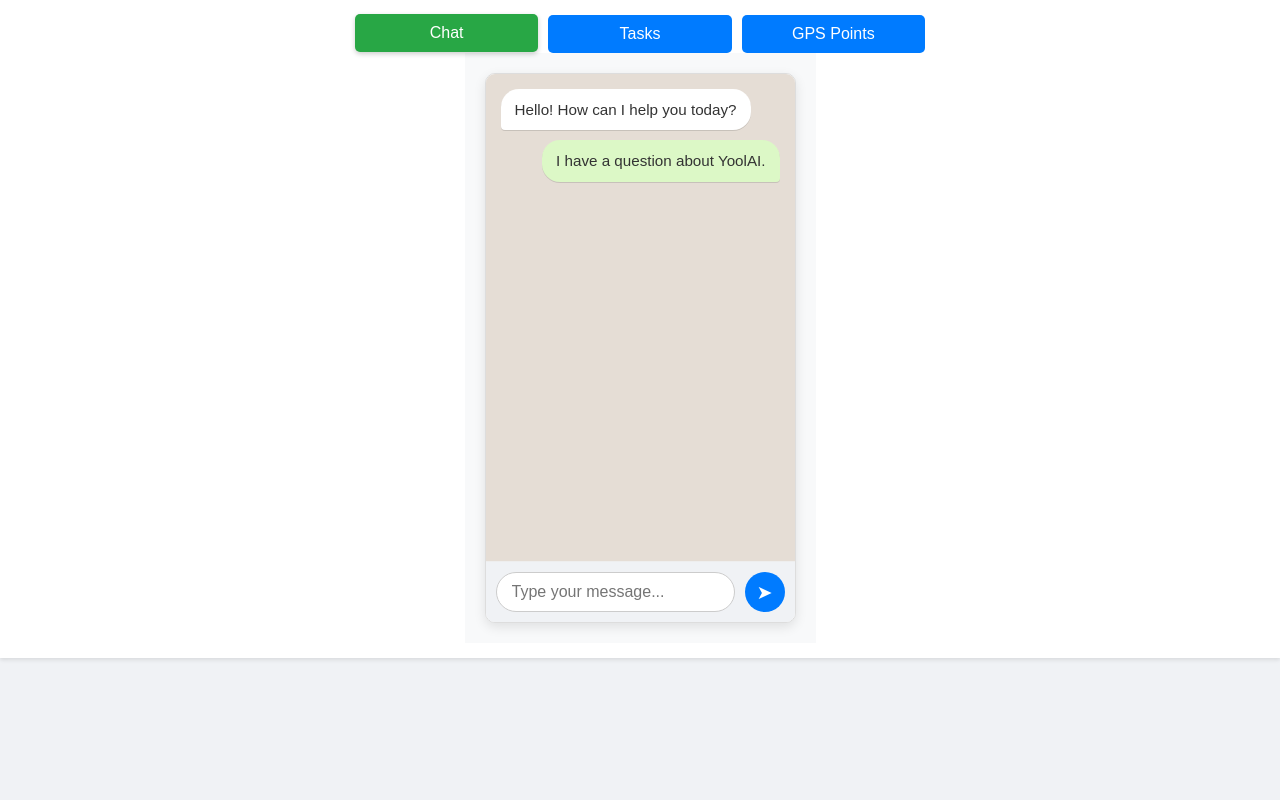
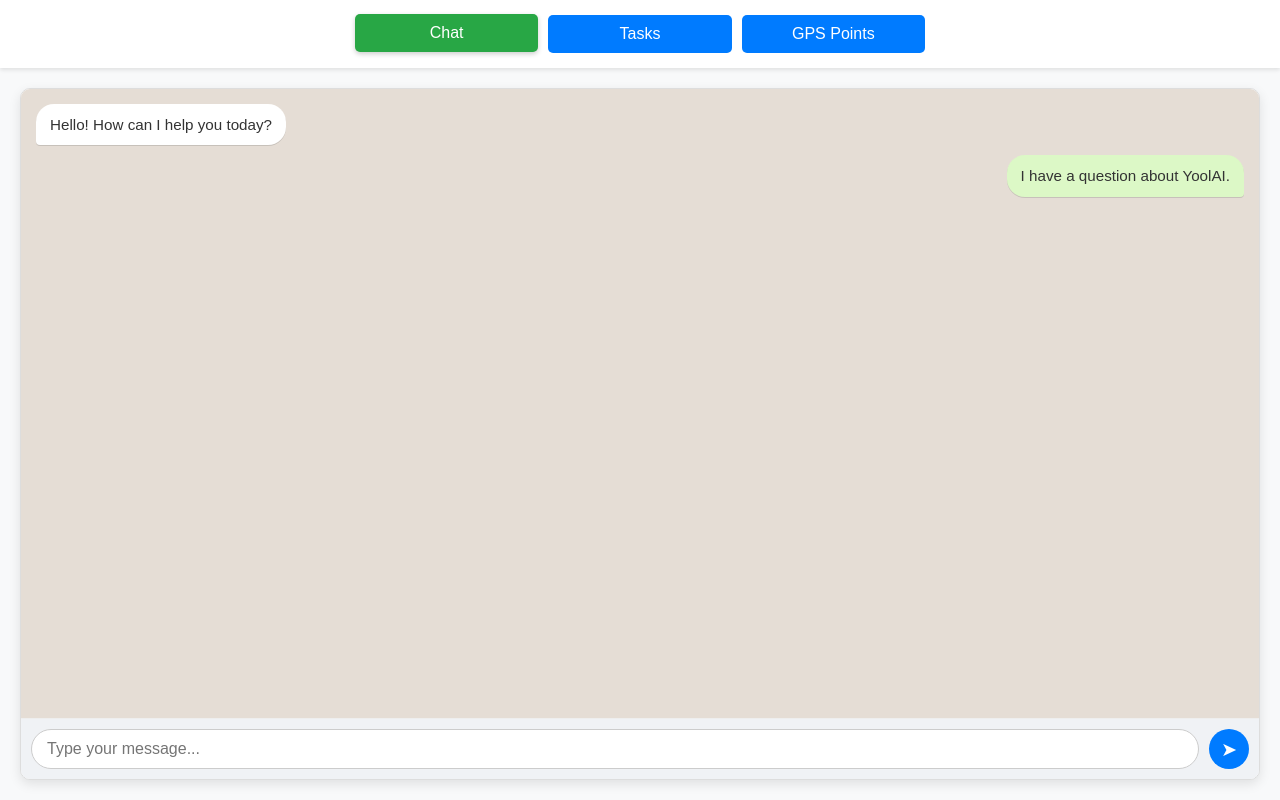
Before and after one commit to sh-navid/YoolAI, a React (Create React App) app in the folder YoolUI/: page / in a window 1280 px wide. Built offline with nearby package versions, Linux system fonts and the light colour scheme.

Commit message:
[Enhancement] Adjusted App.js to correctly implement fullscreen for the chat interface by moving the content-area out of the App-header

```diff
--- a/YoolUI/src/App.js
+++ b/YoolUI/src/App.js
@@ -84,7 +84,8 @@ function App() {
           <button onClick={() => { setActiveView('tasks'); setCurrentTask(null); }} className={activeView === 'tasks' ? 'active' : ''}>Tasks</button>
           <button onClick={() => setActiveView('gps')} className={activeView === 'gps' ? 'active' : ''}>GPS Points</button>
         </nav>
-        <div className="content-area">
+      </header> {/* Move content-area out of header */}
+      <div className="content-area"> {/* Content area for dynamic views */}
         {activeView === 'chat' && (
           <ChatWindow messages={messages} onSendMessage={handleSendMessage} />
         )}
@@ -105,7 +106,6 @@ function App() {
           </div>
         )}
       </div>
-      </header>
     </div>
   );
 }
--- a/YoolUI/src/components/ChatWindow.css
+++ b/YoolUI/src/components/ChatWindow.css
@@ -1,14 +1,15 @@
 .chat-window {
   width: 100%;
-  max-width: 600px; /* Standard chat width */
-  height: 550px; /* Fixed height for chat window */
+  max-width: none; /* Remove max-width constraint */
+  height: 100%; /* Make chat window fill height */
+  max-height: none; /* Remove max-height constraint */
   border: 1px solid #ddd;
   border-radius: 10px;
   display: flex;
   flex-direction: column;
   overflow: hidden;
-  background-color: #fff; /* White background */
-  box-shadow: 0 4px 12px rgba(0, 0, 0, 0.1); /* Soft shadow */
+  background-color: #fff;
+  box-shadow: 0 4px 12px rgba(0, 0, 0, 0.1);
   font-family: Arial, sans-serif;
   color: #333;
   box-sizing: border-box;
@@ -20,8 +21,9 @@
   overflow-y: auto;
   display: flex;
   flex-direction: column;
-  gap: 10px; /* Space between messages */
-  background-color: #e5ddd5; /* Light, warm background like Telegram */
+  gap: 10px;
+  background-color: #e5ddd5;
+  min-height: 0; /* Allow flex item to shrink and use available height */
 }
 
 /* Scrollbar styling */
@@ -41,35 +43,35 @@
 
 
 .message {
-  max-width: 80%; /* Messages don't span full width */
+  max-width: 80%;
   padding: 10px 14px;
-  border-radius: 18px; /* Rounded bubbles */
+  border-radius: 18px;
   word-wrap: break-word;
   font-size: 0.95em;
   line-height: 1.4;
   position: relative;
-  box-shadow: 0 1px 0.5px rgba(0, 0, 0, 0.13); /* Subtle shadow for message bubbles */
+  box-shadow: 0 1px 0.5px rgba(0, 0, 0, 0.13);
 }
 
 .message.user {
   align-self: flex-end;
-  background-color: #dcf8c6; /* Light green for user messages */
+  background-color: #dcf8c6;
   color: #333;
-  border-bottom-right-radius: 4px; /* Slightly different corner for "tail" */
+  border-bottom-right-radius: 4px;
 }
 
 .message.bot {
   align-self: flex-start;
-  background-color: #ffffff; /* White for bot messages */
+  background-color: #ffffff;
   color: #333;
-  border-bottom-left-radius: 4px; /* Slightly different corner for "tail" */
+  border-bottom-left-radius: 4px;
 }
 
 .input-container {
   display: flex;
   padding: 10px;
   border-top: 1px solid #eee;
-  background-color: #f0f2f5; /* Light grey background for input */
+  background-color: #f0f2f5;
   align-items: center;
 }
 
@@ -77,7 +79,7 @@
   flex-grow: 1;
   padding: 10px 15px;
   border: 1px solid #ccc;
-  border-radius: 20px; /* Pill-shaped input */
+  border-radius: 20px;
   margin-right: 10px;
   font-size: 1em;
   background-color: #fff;
@@ -92,25 +94,25 @@
 }
 
 .input-container button {
-  background-color: #007bff; /* Primary blue for send button */
+  background-color: #007bff;
   color: white;
   border: none;
-  border-radius: 50%; /* Round send button */
+  border-radius: 50%;
   width: 40px;
   height: 40px;
   display: flex;
   justify-content: center;
   align-items: center;
   cursor: pointer;
-  font-size: 1.2em; /* Icon-like size */
+  font-size: 1.2em;
   transition: background-color 0.2s ease, transform 0.1s ease;
-  flex-shrink: 0; /* Prevent button from shrinking */
+  flex-shrink: 0;
 }
 
 /* Using an SVG or Font Awesome for a cleaner arrow icon is recommended */
 /* For simplicity, we'll indicate "send" with a character */
 .input-container button::before {
-  content: '➤'; /* Unicode arrow or icon */
+  content: '➤';
 }
 
 .input-container button:hover {
@@ -124,8 +126,8 @@
 /* Media queries for chat window */
 @media (max-width: 768px) {
   .chat-window {
-    max-width: 95%;
-    height: 500px;
+    max-width: none;
+    height: 100%;
   }
   .message {
     font-size: 0.9em;
@@ -144,9 +146,9 @@
 
 @media (max-width: 480px) {
   .chat-window {
-    max-width: 100%; /* Full width on very small screens */
-    height: 450px;
-    border-radius: 0; /* No border-radius on full-width mobile */
+    max-width: none;
+    height: 100%;
+    border-radius: 0;
     box-shadow: none;
   }
   .messages-container {
--- a/YoolUI/src/index.css
+++ /dev/null
@@ -1,14 +0,0 @@
-@import url('https://fonts.googleapis.com/css2?family=Roboto:wght@300;400;500;700&display=swap');
-
-body {
-  margin: 0;
-  background-color: #f0f2f5;
-  font-family: 'Roboto', sans-serif; /* Using Roboto for a cleaner, modern look */
-  -webkit-font-smoothing: antialiased;
-  -moz-osx-font-smoothing: grayscale;
-  color: #333; /* Default text color */
-}
-
-code {
-  font-family: 'Roboto Mono', monospace; /* Monospace for code, if any */
-}
--- a/YoolUI/src/index.js
+++ b/YoolUI/src/index.js
@@ -1,9 +1,6 @@
 import React from 'react';
 import App from './App';
 import ReactDOM from 'react-dom/client';
-import reportWebVitals from './reportWebVitals';
-// Import the global CSS here, if you choose to import the font here
-import './index.css';
 
 const root = ReactDOM.createRoot(document.getElementById('root'));
 root.render(
@@ -11,5 +8,3 @@ root.render(
     <App />
   </React.StrictMode>
 );
-
-reportWebVitals();
--- a/YoolUI/src/reportWebVitals.js
+++ /dev/null
@@ -1,13 +0,0 @@
-const reportWebVitals = onPerfEntry => {
-  if (onPerfEntry && onPerfEntry instanceof Function) {
-    import('web-vitals').then(({ getCLS, getFID, getFCP, getLCP, getTTFB }) => {
-      getCLS(onPerfEntry);
-      getFID(onPerfEntry);
-      getFCP(onPerfEntry);
-      getLCP(onPerfEntry);
-      getTTFB(onPerfEntry);
-    });
-  }
-};
-
-export default reportWebVitals;
```
Also changed, not shown: YoolUI/src/setupTests.js (deleted, +0 -5 lines), 1 other file (tests, documents, lock files or other folders). Lines whose indentation alone changed are shown as unchanged.
